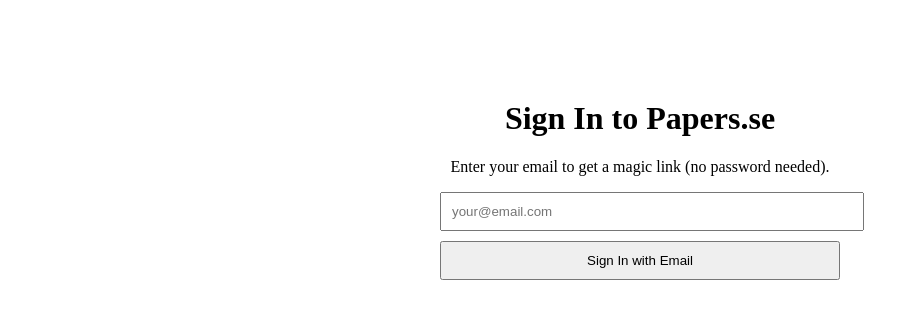
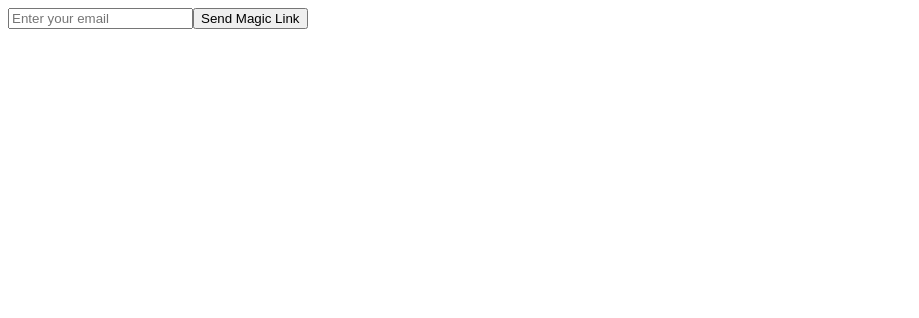
Before and after one commit to papersonstuff/papers.se-grok, a Next.js app: page /auth/signin in a window 1280 px wide. Shown: the top 318 px of the page, without its empty margins (0-919 px from the left). Built offline with nearby package versions, Linux system fonts and the light colour scheme.

Commit message:
Update page.js

```diff
--- a/app/auth/signin/page.js
+++ b/app/auth/signin/page.js
@@ -1,49 +1,43 @@
 'use client';
 
 import { useState } from 'react';
-import { signIn } from 'next-auth/react';
+import { supabaseClient } from '../../../utils/supabase/client'; // Adjust path
 
 export default function SignIn() {
   const [email, setEmail] = useState('');
+  const [loading, setLoading] = useState(false);
   const [message, setMessage] = useState('');
-  const [loading, setLoading] = useState(false);
 
-  const handleSubmit = async (e) => {
+  const handleSignIn = async (e) => {
     e.preventDefault();
     setLoading(true);
-    setMessage('');
-
-    const res = await signIn('email', {
+    const { error } = await supabaseClient.auth.signInWithOtp({
       email,
-      redirect: false,
+      options: {
+        emailRedirectTo: `${window.location.origin}/auth/confirm`, // Callback URL
+      },
     });
-
+    if (error) {
+      setMessage('Error: ' + error.message);
+    } else {
+      setMessage('Magic link sent! Check your email.');
+    }
     setLoading(false);
-    if (res.error) {
-      setMessage('Error: ' + res.error);
-    } else {
-      setMessage('Check your email for the sign-in link!');
-    }
   };
 
   return (
-    <div style={{ maxWidth: '400px', margin: '100px auto', textAlign: 'center' }}>
-      <h1>Sign In to Papers.se</h1>
-      <p>Enter your email to get a magic link (no password needed).</p>
-      <form onSubmit={handleSubmit}>
+    <form onSubmit={handleSignIn}>
       <input
         type="email"
-          placeholder="your@email.com"
         value={email}
         onChange={(e) => setEmail(e.target.value)}
+        placeholder="Enter your email"
         required
-          style={{ width: '100%', padding: '10px', marginBottom: '10px' }}
       />
-        <button type="submit" disabled={loading} style={{ width: '100%', padding: '10px' }}>
-          {loading ? 'Sending...' : 'Sign In with Email'}
+      <button type="submit" disabled={loading}>
+        {loading ? 'Sending...' : 'Send Magic Link'}
       </button>
+      {message && <p>{message}</p>}
     </form>
-      {message && <p>{message}</p>}
-    </div>
   );
 }
```
Lines whose indentation alone changed are shown as unchanged.
